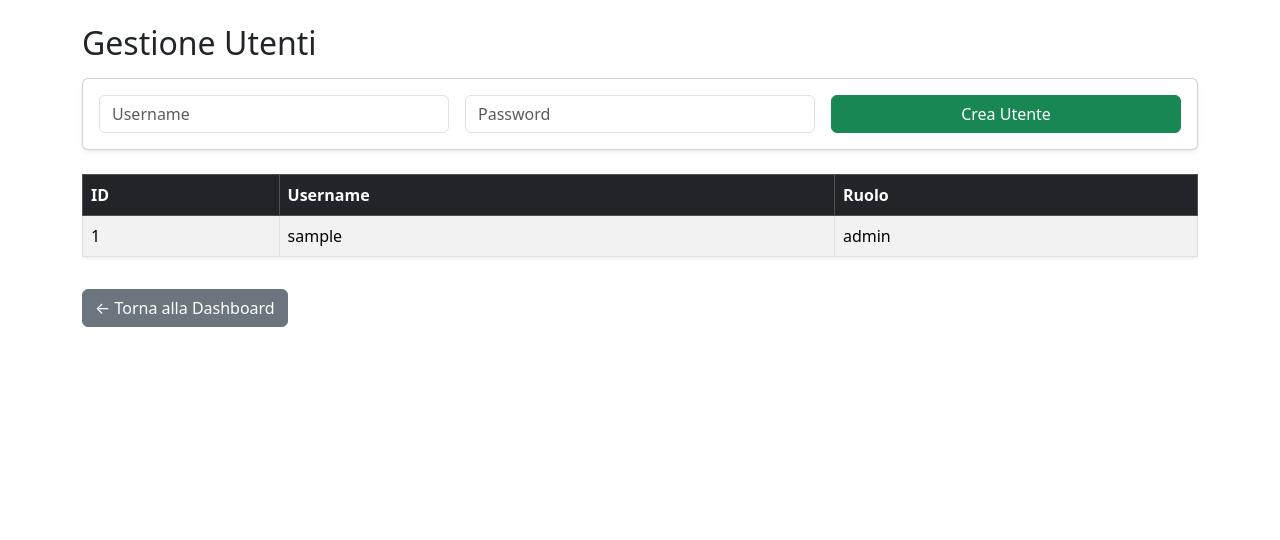
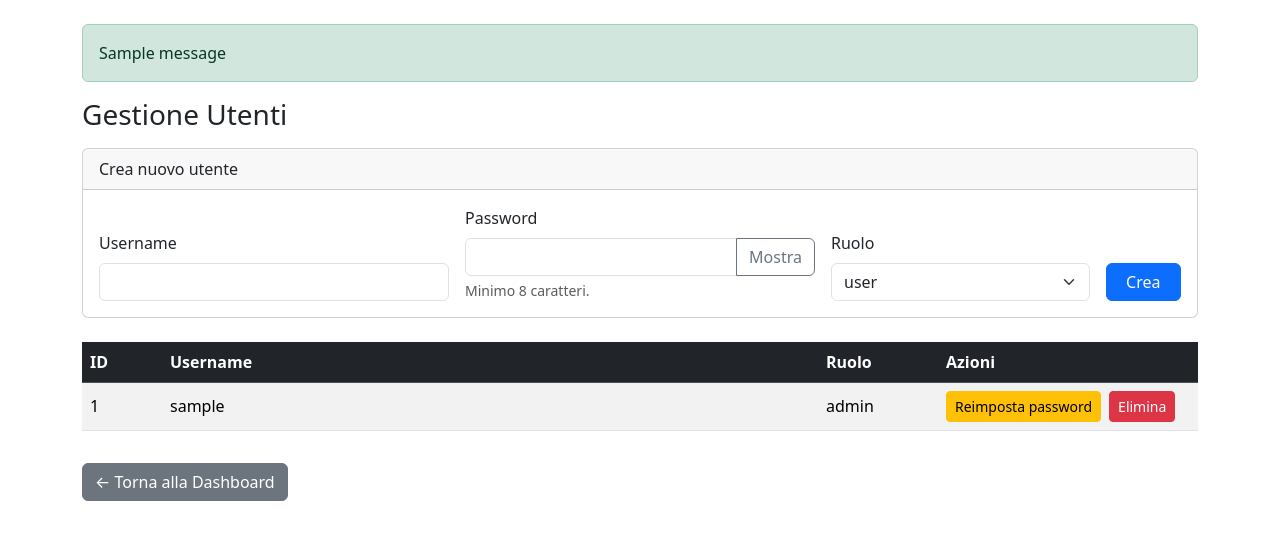
Before and after one commit to Roccotot/SigraFilm-NOC, a Python web app: template templates/users.html in a window 1280 px wide. Shown: the part 56-596 px from the top of the page. Run offline with Jinja, Linux system fonts and the light colour scheme; the template is opened without the code that fills it: most values are stand-ins (such as "Sample title", 1, 10 or a date in 2020); one stand-in notice (Sample message) is shown.

Commit message:
Update users.html

```diff
--- a/templates/users.html
+++ b/templates/users.html
@@ -1,9 +1,10 @@
 <!DOCTYPE html>
 <html lang="it">
 <head>
-  <meta charset="UTF-8">
+  <meta charset="UTF-8" />
   <title>Gestione Utenti</title>
-  <link href="https://cdn.jsdelivr.net/npm/bootstrap@5.3.2/dist/css/bootstrap.min.css" rel="stylesheet">
+  <meta name="viewport" content="width=device-width, initial-scale=1" />
+  <link href="https://cdn.jsdelivr.net/npm/bootstrap@5.3.2/dist/css/bootstrap.min.css" rel="stylesheet" />
 </head>
 <body>
   <nav class="navbar navbar-expand-lg navbar-dark bg-dark">
@@ -15,37 +16,126 @@
     </div>
   </nav>
 
-  <div class="container mt-4">
-    <h2 class="mb-3">Gestione Utenti</h2>
-    <div class="card shadow-sm mb-4">
+  <div class="container py-4">
+    {% with messages = get_flashed_messages(with_categories=true) %}
+      {% if messages %}
+        <div class="mb-3">
+          {% for category, message in messages %}
+            <div class="alert alert-{{ category }} mb-2">{{ message }}</div>
+          {% endfor %}
+        </div>
+      {% endif %}
+    {% endwith %}
+
+    <h1 class="h3 mb-3">Gestione Utenti</h1>
+
+    <!-- CREA NUOVO UTENTE -->
+    <div class="card mb-4">
+      <div class="card-header">Crea nuovo utente</div>
       <div class="card-body">
-        <form method="post" class="row g-3">
-          <div class="col-md-4">
-            <input type="text" name="username" class="form-control" placeholder="Username" required>
-          </div>
-          <div class="col-md-4">
-            <input type="password" name="password" class="form-control" placeholder="Password" required>
-          </div>
-          <div class="col-md-4">
-            <button type="submit" class="btn btn-success w-100">Crea Utente</button>
+        <form method="POST" action="{{ url_for('users') }}">
+          <div class="row g-3 align-items-end">
+            <div class="col-md-4">
+              <label class="form-label">Username</label>
+              <input name="username" class="form-control" required />
+            </div>
+            <div class="col-md-4">
+              <label class="form-label">Password</label>
+              <div class="input-group">
+                <input id="newUserPassword" name="password" type="password" class="form-control" minlength="8" required />
+                <button type="button" class="btn btn-outline-secondary" onclick="togglePwd('newUserPassword', this)">Mostra</button>
+              </div>
+              <div class="form-text">Minimo 8 caratteri.</div>
+            </div>
+            <div class="col-md-3">
+              <label class="form-label">Ruolo</label>
+              <select name="role" class="form-select">
+                <option value="user">user</option>
+                <option value="admin">admin</option>
+              </select>
+            </div>
+            <div class="col-md-1 d-grid">
+              <button class="btn btn-primary">Crea</button>
+            </div>
           </div>
         </form>
       </div>
     </div>
 
+    <!-- TABELLA UTENTI -->
     <div class="table-responsive">
-      <table class="table table-bordered table-striped shadow-sm">
+      <table class="table table-striped align-middle">
         <thead class="table-dark">
-          <tr><th>ID</th><th>Username</th><th>Ruolo</th></tr>
+          <tr>
+            <th style="width: 80px">ID</th>
+            <th>Username</th>
+            <th style="width: 120px">Ruolo</th>
+            <th style="width: 260px">Azioni</th>
+          </tr>
         </thead>
         <tbody>
           {% for u in users %}
-          <tr><td>{{ u.id }}</td><td>{{ u.username }}</td><td>{{ u.role }}</td></tr>
+          <tr>
+            <td>{{ u.id }}</td>
+            <td>{{ u.username }}</td>
+            <td>{{ u.role }}</td>
+            <td class="d-flex gap-2">
+              <!-- Bottone modal reset password -->
+              <button class="btn btn-sm btn-warning" data-bs-toggle="modal" data-bs-target="#resetModal-{{ u.id }}">
+                Reimposta password
+              </button>
+
+              <!-- Elimina utente -->
+              <form method="POST" action="{{ url_for('delete_user', user_id=u.id) }}"
+                    onsubmit="return confirm('Confermi l\\'eliminazione di {{ u.username }}?');">
+                <button class="btn btn-sm btn-danger">Elimina</button>
+              </form>
+
+              <!-- MODAL RESET -->
+              <div class="modal fade" id="resetModal-{{ u.id }}" tabindex="-1" aria-hidden="true">
+                <div class="modal-dialog">
+                  <div class="modal-content">
+                    <form method="POST" action="{{ url_for('reset_password', user_id=u.id) }}">
+                      <div class="modal-header">
+                        <h5 class="modal-title">Reimposta password — {{ u.username }}</h5>
+                        <button type="button" class="btn-close" data-bs-dismiss="modal" aria-label="Chiudi"></button>
+                      </div>
+                      <div class="modal-body">
+                        <label class="form-label">Nuova password</label>
+                        <div class="input-group">
+                          <input id="pwd-{{ u.id }}" name="new_password" type="password" class="form-control" minlength="8" required />
+                          <button type="button" class="btn btn-outline-secondary" onclick="togglePwd('pwd-{{ u.id }}', this)">Mostra</button>
+                        </div>
+                        <div class="form-text">Minimo 8 caratteri.</div>
+                      </div>
+                      <div class="modal-footer">
+                        <button type="button" class="btn btn-secondary" data-bs-dismiss="modal">Annulla</button>
+                        <button class="btn btn-success">Salva nuova password</button>
+                      </div>
+                    </form>
+                  </div>
+                </div>
+              </div>
+              <!-- /MODAL -->
+            </td>
+          </tr>
           {% endfor %}
         </tbody>
       </table>
     </div>
+
     <a href="{{ url_for('dashboard') }}" class="btn btn-secondary mt-3">← Torna alla Dashboard</a>
   </div>
+
+  <script>
+    function togglePwd(id, btn) {
+      const inp = document.getElementById(id);
+      if (!inp) return;
+      const isPwd = inp.type === 'password';
+      inp.type = isPwd ? 'text' : 'password';
+      btn.textContent = isPwd ? 'Nascondi' : 'Mostra';
+    }
+  </script>
+  <script src="https://cdn.jsdelivr.net/npm/bootstrap@5.3.2/dist/js/bootstrap.bundle.min.js"></script>
 </body>
 </html>
```
